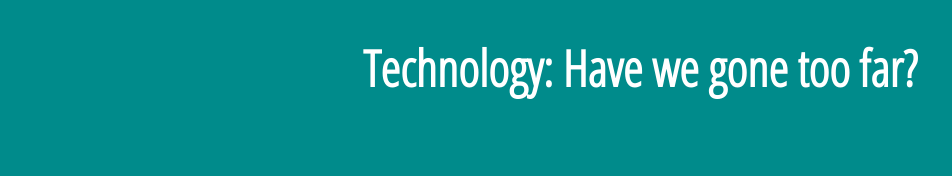
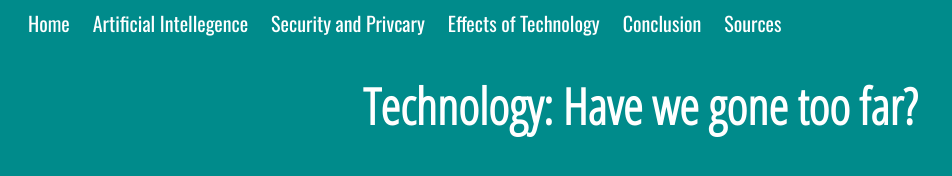
Before and after one commit to JohnyNich/singularity, a plain HTML site: page index.html in a window 1280 px wide. Shown: the whole page, without its empty margins (0-952 px from the left). Drawn offline with nearby package versions, Linux system fonts and the light colour scheme.

Commit message:
Created the basics of the homepage
I’ve created the basics of the homepage, which include the header and
the title.

```diff
--- a/index.html
+++ b/index.html
@@ -4,9 +4,17 @@
   <title>Technology, Have we gone to far?</title>
   <link href="style.css" type="text/css" rel="stylesheet">
   <!-- Linking fonts -->
-  <link href="https://fonts.googleapis.com/css?family=Open+Sans+Condensed:300" rel="stylesheet">
+  <link href="https://fonts.googleapis.com/css?family=Open+Sans+Condensed:300|Oswald" rel="stylesheet">
 </head>
 <body>
+	<div id="header">
+		<a href="">Home</a>
+		<a href="">Artificial Intellegence</a>
+		<a href="">Security and Privcary</a>
+		<a href="">Effects of Technology</a>
+		<a href="">Conclusion</a>
+		<a href="">Sources</a>
+	</div>
 	<h1>Technology: Have we gone too far?</h1>
 </body>
 </html>
--- a/style.css
+++ b/style.css
@@ -8,3 +8,15 @@ h1 {
 	font-size: 50px;
 	text-align: center;
 }
+
+a {
+	color: white;
+	text-decoration: none;
+	padding-left: 20px;
+	font-family: Oswald;
+	font-size: 20px;
+}
+
+a:hover {
+	color: blue;
+}
```
